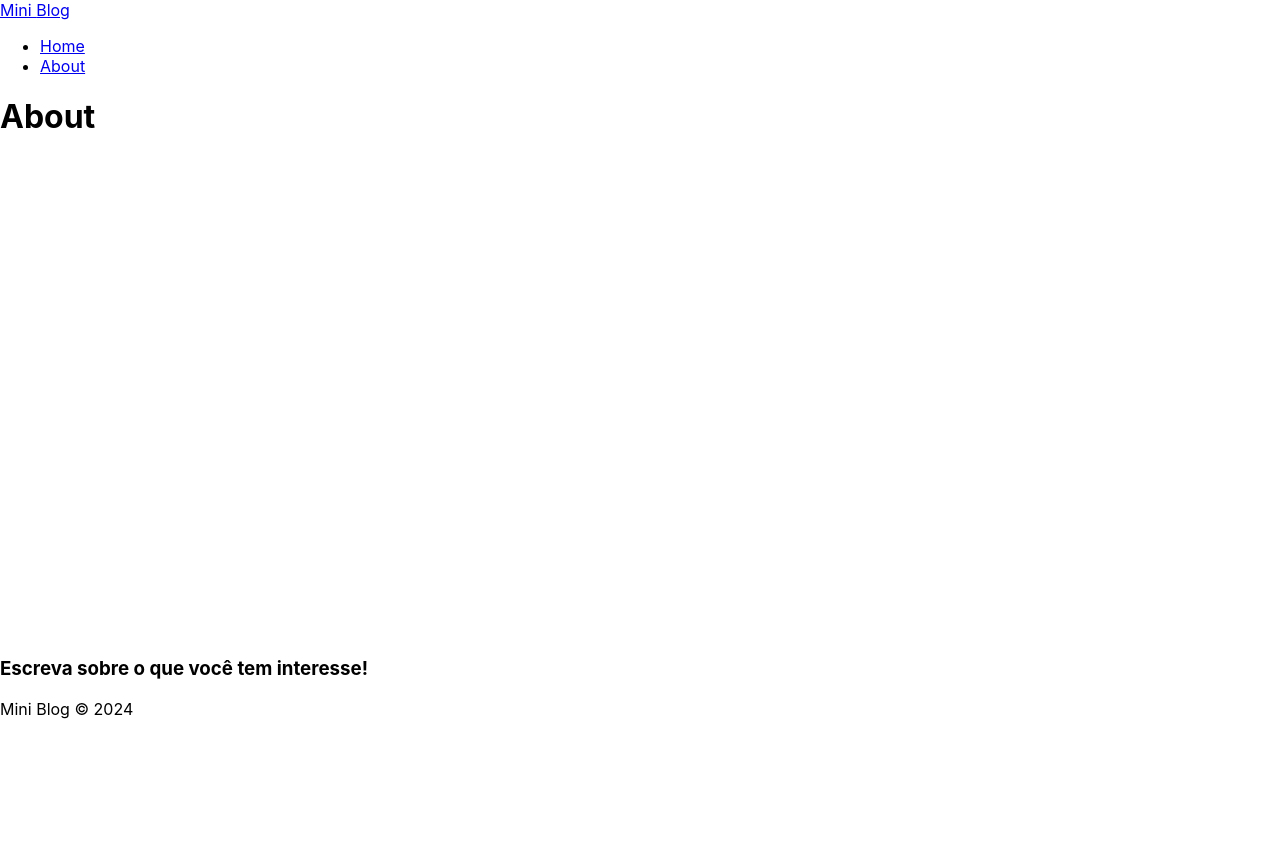
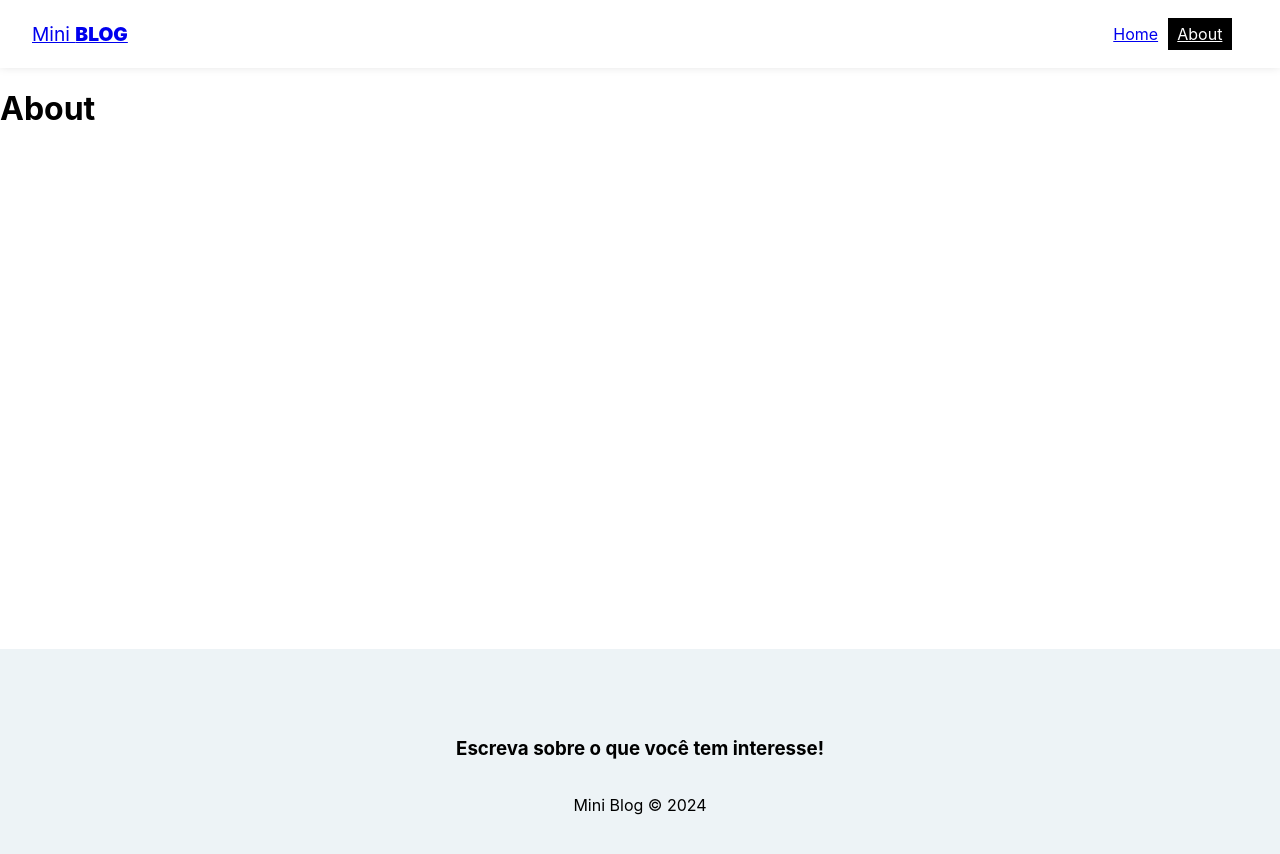
Before and after one commit to rafalebre/MiniBlog, a React (Create React App) app: page /about in a window 1280 px wide. Shown: the top 854 px of the page. Before the commit the page ends 800 px from the top, so only its background shows below. Built offline with nearby package versions, Linux system fonts and the light colour scheme.

Commit message:
126: CSS navbar e footer

```diff
--- a/src/pages/components/Footer.jsx
+++ b/src/pages/components/Footer.jsx
@@ -2,7 +2,7 @@
 
 const Footer = () => {
   return (
-    <footer>
+    <footer className={styles.footer}>
         <h3>Escreva sobre o que você tem interesse!</h3>
         <p>Mini Blog &copy; 2024</p>
     </footer>
--- a/src/pages/components/Footer.module.css
+++ b/src/pages/components/Footer.module.css
@@ -0,0 +1,8 @@
+.footer {
+    height: 250px;
+    display: flex;
+    flex-direction: column;
+    align-items: center;
+    justify-content: center;
+    background-color: #edf3f6;
+}
--- a/src/pages/components/Navbar.jsx
+++ b/src/pages/components/Navbar.jsx
@@ -4,18 +4,18 @@
 
 const Navbar = () => {
     return (
-        <nav>
-            <NavLink to="/">
+        <nav className={styles.navbar}>
+            <NavLink to="/" className={styles.brand}>
                 Mini <span>Blog</span>
             </NavLink>
-            <ul>
+            <ul className={styles.links_list}>
                 <li>
-                    <NavLink to="/">
+                    <NavLink to="/" className={({isActive}) => (isActive ? styles.active : "")}>
                         Home
                     </NavLink>
                 </li>
                 <li>
-                    <NavLink to="/about">
+                    <NavLink to="/about" className={({isActive}) => (isActive ? styles.active : "")}>
                         About
                     </NavLink>
                 </li>
--- a/src/pages/components/Navbar.module.css
+++ b/src/pages/components/Navbar.module.css
@@ -0,0 +1,34 @@
+.navbar {
+    display: flex;
+    box-shadow: rgba(0,0,0, .15) 0px -2px 10px 0px;
+    justify-content: space-between;
+    align-items: center;
+    padding: .5em 2em;
+}
+
+.brand {
+    font-size: 1.2em;
+}
+
+.brand span {
+    font-weight: 900;
+    text-transform: uppercase;
+}
+
+.links_list {
+    display: flex;
+    list-style: none;
+}
+
+.links_list {
+    margin-right: 1em;
+}
+
+.links_list li a {
+    padding: .4em .6em;
+}
+
+.active {
+    background-color: #000;
+    color: #fff;
+}
```
